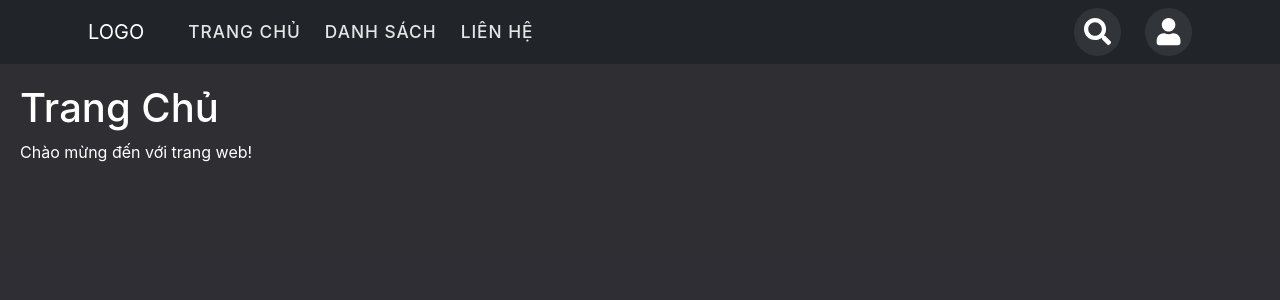
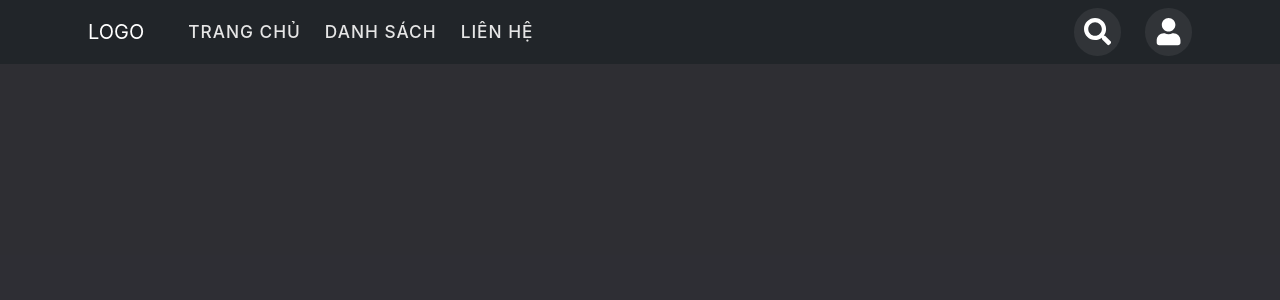
Before and after one commit to huriyadorian/Nhom6_LTWeb, a React (Create React App) app: page / in a window 1280 px wide. Shown: the top 300 px of the page. Built offline with nearby package versions, Linux system fonts and the light colour scheme.

Commit message:
cập nhật

```diff
--- a/src/App.css
+++ b/src/App.css
@@ -43,7 +43,6 @@
 	background: rgba(255,255,255,0.18);
 	color: #fff;
 }
-/* Account Modal Styles */
 .custom-account-box {
 	background: rgba(35,35,41,0.95);
 	border-radius: 10px;
--- a/src/App.js
+++ b/src/App.js
@@ -10,7 +10,7 @@ function App() {
       <div style={{ backgroundColor: 'rgba(35,35,41,0.95)', minHeight: '100vh' }}>
         <Header />
         <Routes>
-          <Route path="/" element={<div style={{ padding: '20px', color: 'white' }}><h1>Trang Chủ</h1><p>Chào mừng đến với trang web!</p></div>} />
+          <Route path="/" element={<div style={{ padding: '20px', color: 'white' }}></div>} />
           <Route path="/list" element={<List />} />
           <Route path="/contact" element={<Contact />} />
         </Routes>
```
